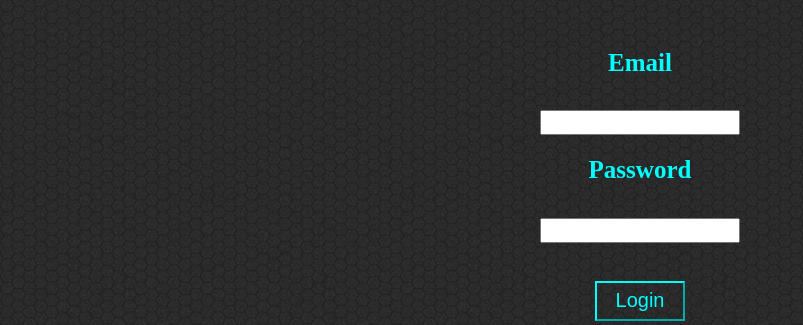
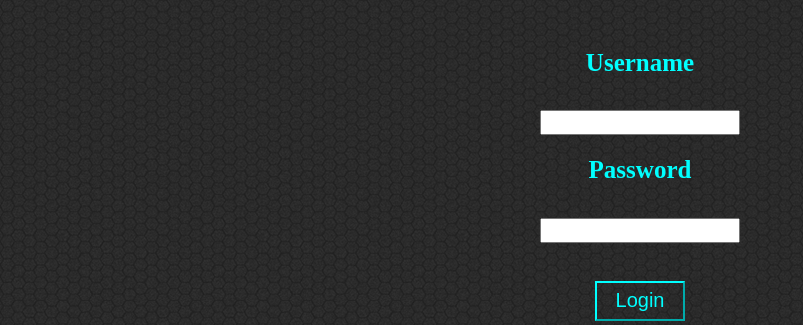
Before and after one commit to JamesDuffey/Camagru, a PHP site: page /users/login.php in a window 1280 px wide. Shown: the part 100-425 px from the top of the page, without its empty margins (0-803 px from the left). Run offline with PHP 8.4, Linux system fonts and the light colour scheme.

Commit message:
working on login/register functions

```diff
--- a/config/db_tables.php
+++ b/config/db_tables.php
@@ -20,7 +20,7 @@ try {
             $con->exec($sql);
 
     } catch (PDOException $e) {
-        return " Tables Error:" . $e->getMessage();
+        return "Tables Error:" . $e->getMessage();
         die();
     }
     $con = null;
--- a/config/dbcon.php
+++ b/config/dbcon.php
@@ -1,5 +1,4 @@
 <?php
-
 include "database.php";
 try {
 	$con = new PDO("mysql:host=$db_host;dbname=$db_name", $db_user, $db_pass);
--- a/functions/log_func.php
+++ b/functions/log_func.php
@@ -1,23 +1,26 @@
 <?php
-    include '../config/dbcon.php';
 
-    function register() {
-        global $con;
-        $u_email = $_POST['email'];
+
+    function log_in() {
+        include '../config/dbcon.php';
+        $u_username = $_POST['username'];
         $u_pass = hash('whirlpool', $_POST['userpass']);
-        $get_data = $con->prepare("SELECT * FROM users WHERE email=?")
-        $get_data->execute([$email]);
+        $get_data = $con->prepare("SELECT * FROM users WHERE username=?");
+        $get_data->execute([$u_username]);
         $user_data = $get_data->fetch();
-        if (empty($user_data) || $u_email != $user_data['email'] || $u_pass != $user_data['userpass']) {
-            echo "<script>window.alert('Incorrect password or email!)</script>";
+        if (empty($user_data) || $u_username != $user_data['username']) {
+            echo "<script>window.alert('Incorrect username or password!)</script>";
+        }
+        else{
+            echo "<script>window.alert('Logged In!)</script>";
         }
 
-        if ($u_email == $user_data['email'] && $u_pass == $user_data['userpass']) {
-            $_SESSION['email'] = $u_email;
+        if ($u_username == $user_data['username'] && $u_pass == $user_data['userpass']) {
+            $_SESSION['email'] = $user_data['email'];
             $_SESSION['user_id'] = $user_data['user_id'];
-            $_SESSION['username'] = $get_data->fetch();
-            echo "<script>window.open('$u_email Logged In')</script>";
+            $_SESSION['username'] = $u_username;
+            echo "<script>window.open('Logged In')</script>";
         }
     }
-
+    $con = null;
 ?>
--- a/index.php
+++ b/index.php
@@ -1,6 +1,7 @@
 <!DOCTYPE html>
 <?php
 include("config/dbcon.php");
+session_start();
 ?>
 <html lang="en">
 <head>
@@ -11,6 +12,7 @@ include("config/dbcon.php");
 <body background="background/dark-honeycomb.png">
      <header><h1><a href="index.php">Camagru</a><h1>
          <div><a style="float:right;"href="users/register.php">Register</a></div>
+         <div><a href='index.php?session_status=logout'>Log Out</a></div>
      </header>
     <section>
             <div class="reg">
--- a/users/login.php
+++ b/users/login.php
@@ -1,6 +1,7 @@
 <!DOCTYPE html>
 <?php
 include("../config/dbcon.php");
+session_start();
 ?>
 <html lang="en">
 <head>
@@ -14,10 +15,10 @@ include("../config/dbcon.php");
      </header>
     <section>
             <div class="reg">
-                    <form name="login" action="login.php" method="post" enctype="multipart/form-data">
-                        <h2 class="text">Email</h2>
+                    <form action="login.php" method="post">
+                        <h2 class="text">Username</h2>
                         <div class="form-group">
-                            <input size="25" type="text" name="email" class="form-control"/>
+                            <input size="25" type="text" name="username" class="form-control"/>
                         </div>
                         <h2 class="text">Password</h2>
                         <div class="form-group">
@@ -39,3 +40,9 @@ include("../config/dbcon.php");
  <footer></footer>
 </body>
 </html>
+<?PHP
+include("../functions/log_func.php");
+if (isset($_GET['session_status'])) {
+	log_out("index");
+}
+?>
--- a/users/register.php
+++ b/users/register.php
@@ -1,6 +1,7 @@
 <!DOCTYPE html>
 <?php
 include("../config/dbcon.php");
+session_start();
 ?>
 <html lang="en">
 <head>
```
Also changed, not shown: functions/logout_func.php (added, +13 -0 lines).
